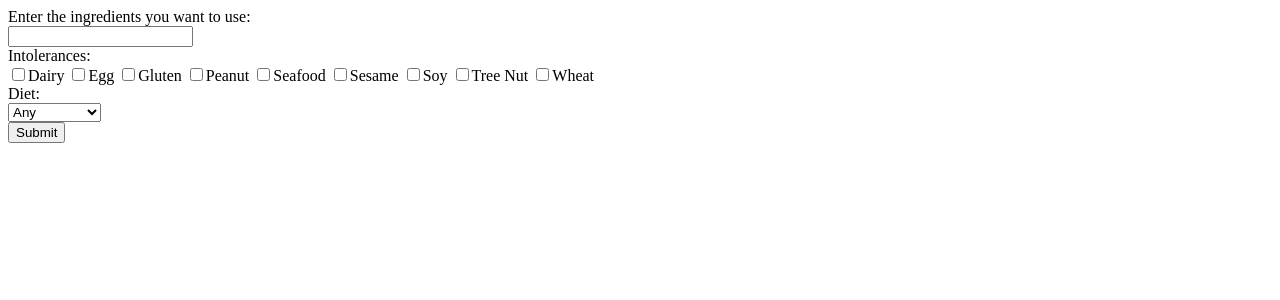
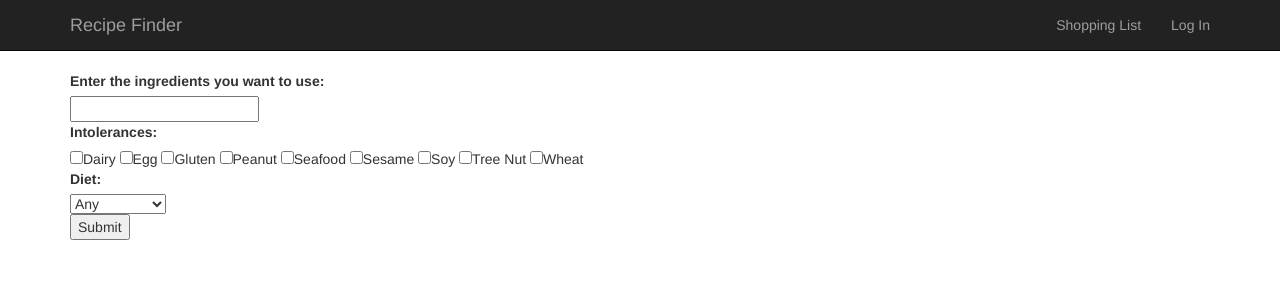
Before and after one commit to k-hub/Fridge-to-Table, a Flask app: page / in a window 1280 px wide. Shown: the top 300 px of the page. Run offline with Flask 2, Linux system fonts and the light colour scheme; some libraries are stand-ins or nearby versions.

Commit message:
Added bootstrap navbar.

```diff
--- a/templates/base.html
+++ b/templates/base.html
@@ -1,10 +1,42 @@
 <!doctype html>
 <html>
 <head>
-     <title>{% block title %} Recipe Finder {% endblock title %}</title>  <!-- Change title -->
+    <link rel="stylesheet"
+          href="http://maxcdn.bootstrapcdn.com/bootstrap/3.3.4/css/bootstrap.css"/>
+    <link rel="stylesheet" href="/static/css/site.css"/>
+
+    <title>{% block title %} Recipe Finder {% endblock title %}</title>  <!-- Change title -->
 </head>
+
 <body>
+    <div class="navbar navbar-inverse navbar-static-top">
+    <div class="container">
 
+        <div class="navbar-header">
+            <a class="navbar-brand" href="/">Recipe Finder</a>
+        </div>
+
+        <div class="navbar-collapse collapse">
+            <ul class="nav navbar-nav navbar-right">
+                <li>
+                    <a href="/shopping-list">
+                        <img class="shopping-list">
+                        Shopping List
+                    </a>
+                </li>
+                {% if session.get('logged_in_customer_email') %}
+                <li><a href="/logout">Log Out</a></li>
+                {% else %}
+                <li><a href="/login">Log In</a></li>
+                {% endif %}
+            </ul>
+        </div>
+
+    </div>
+</div>
+
+<div class="container">
+    <!-- <a href="/shopping-lists"> -->
     {% block content %}
         NO ONE WILL SEE THIS
     {% endblock %}
```
